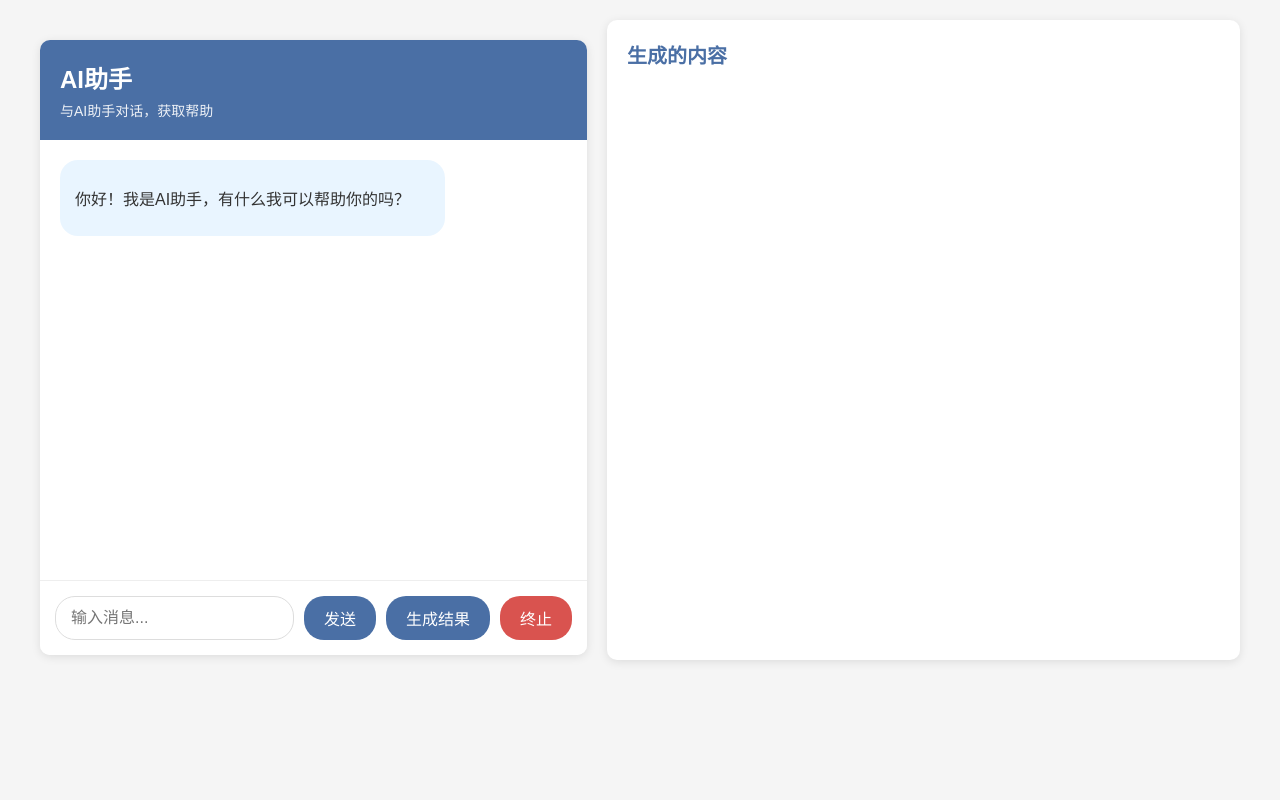
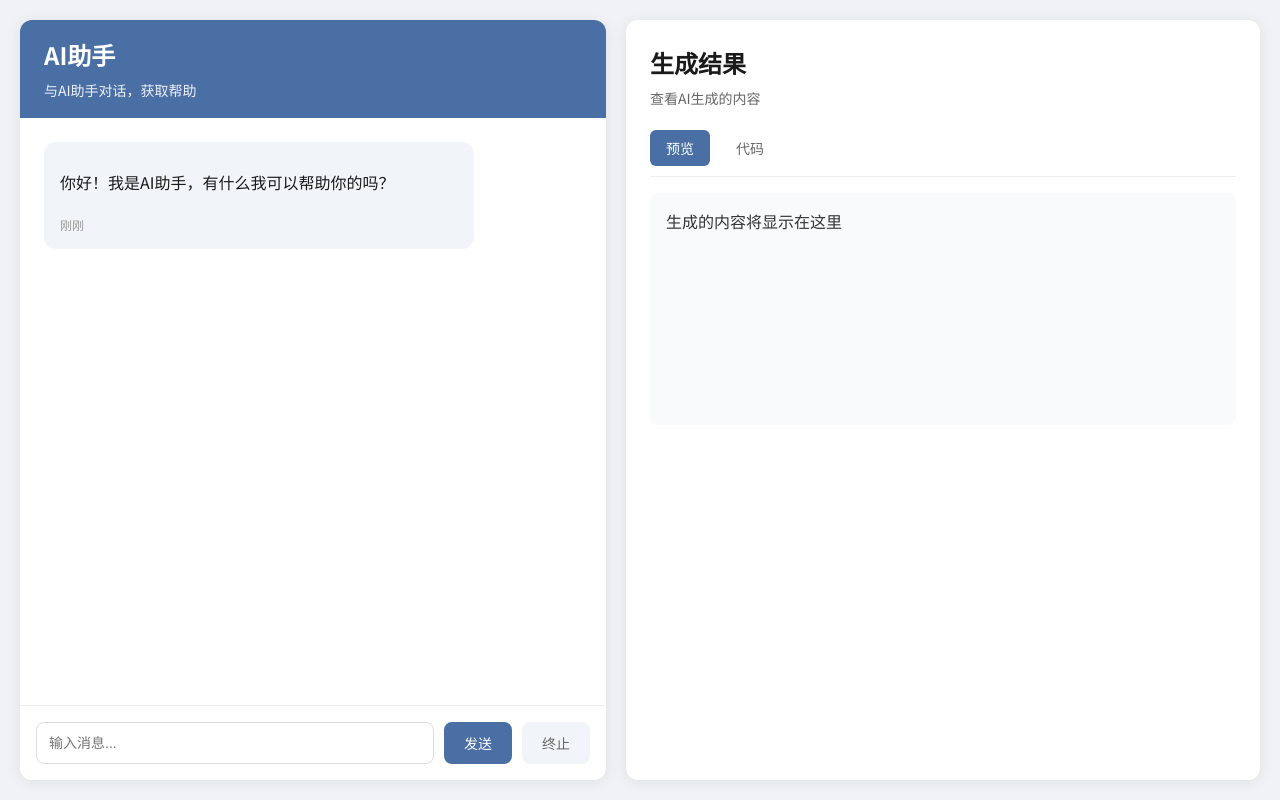
Before and after one commit to wyp512/new_chat, a website: page views/index.html in a window 1280 px wide. Drawn offline with nearby package versions, Linux system fonts and the light colour scheme.

Commit message:
修改了前端页面样式，去掉了部分功能按钮

```diff
--- a/public/css/style.css
+++ b/public/css/style.css
@@ -1,145 +1,239 @@
+/* 基础样式 */
 body {
-    font-family: 'Arial', sans-serif;
+    font-family: 'Noto Sans SC', sans-serif;
     margin: 0;
-    padding: 0;
-    background-color: #f5f5f5;
+    padding: 20px;
+    background-color: #f0f2f5;
     color: #333;
+    line-height: 1.6;
 }
 
+/* 主容器布局 */
+.main-container {
+    display: flex;
+    gap: 20px;
+    max-width: 1600px;
+    margin: 0 auto;
+    height: calc(100vh - 40px);
+}
+
+/* 左侧聊天区域 */
 .chat-container {
-    max-width: 800px;
-    margin: 20px auto;
+    flex: 1;
     background-color: white;
-    border-radius: 10px;
-    box-shadow: 0 2px 10px rgba(0, 0, 0, 0.1);
+    border-radius: 12px;
+    box-shadow: 0 2px 15px rgba(0, 0, 0, 0.08);
     overflow: hidden;
+    display: flex;
+    flex-direction: column;
+    min-width: 400px;
 }
 
 .chat-header {
-    padding: 20px;
+    padding: 16px 24px;
     background-color: #4a6fa5;
     color: white;
 }
 
-.chat-header h1 {
+.header-content h1 {
     margin: 0;
     font-size: 24px;
 }
 
-.chat-header p {
+.header-content p {
     margin: 5px 0 0;
     font-size: 14px;
     opacity: 0.9;
 }
 
 .chat-messages {
-    padding: 20px;
-    height: 400px;
+    flex: 1;
+    padding: 24px;
     overflow-y: auto;
-    border-bottom: 1px solid #eee;
+    scroll-behavior: smooth;
 }
 
 .message {
-    margin-bottom: 15px;
-    padding: 10px 15px;
-    border-radius: 18px;
-    max-width: 70%;
+    margin-bottom: 20px;
+    display: flex;
+    flex-direction: column;
+    max-width: 80%;
+}
+
+.message-content {
+    padding: 12px 16px;
+    border-radius: 12px;
+    position: relative;
+}
+
+.message-time {
+    font-size: 12px;
+    color: #999;
+    margin-top: 4px;
 }
 
 .bot-message {
-    background-color: #e9f5ff;
     align-self: flex-start;
-    margin-right: auto;
+}
+
+.bot-message .message-content {
+    background-color: #f1f5f9;
+    color: #1a1a1a;
 }
 
 .user-message {
+    align-self: flex-end;
+}
+
+.user-message .message-content {
     background-color: #4a6fa5;
     color: white;
-    align-self: flex-end;
-    margin-left: auto;
-}
-
-.generated-content {
-    padding: 20px;
-    border-bottom: 1px solid #eee;
-    background-color: #f9f9f9;
-    display: none;
 }
 
 .input-area {
+    padding: 16px;
+    border-top: 1px solid #eee;
     display: flex;
-    padding: 15px;
-    background-color: white;
+    gap: 10px;
 }
 
-.input-area input {
+#user-input {
     flex: 1;
-    padding: 10px 15px;
+    padding: 12px;
     border: 1px solid #ddd;
-    border-radius: 20px;
+    border-radius: 8px;
+    font-size: 14px;
     outline: none;
-    font-size: 16px;
+    transition: border-color 0.3s;
 }
 
-.input-area button {
-    margin-left: 10px;
-    padding: 10px 20px;
+#user-input:focus {
+    border-color: #4a6fa5;
+}
+
+button {
+    padding: 0 20px;
+    border: none;
+    border-radius: 8px;
+    font-size: 14px;
+    cursor: pointer;
+    transition: background-color 0.3s;
+}
+
+#send-button {
     background-color: #4a6fa5;
     color: white;
-    border: none;
-    border-radius: 20px;
-    cursor: pointer;
-    font-size: 16px;
 }
 
-.input-area button:hover {
-    background-color: #3a5a80;
+#send-button:hover {
+    background-color: #3d5d8f;
 }
 
-.input-area button#stop-button {
-    background-color: #d9534f;
+#stop-button {
+    background-color: #f1f5f9;
+    color: #666;
 }
 
-.input-area button#stop-button:hover {
-    background-color: #c9302c;
+#stop-button:hover {
+    background-color: #e2e8f0;
 }
 
-/* 预览和代码样式 */
-.preview-tab, .code-tab {
-    padding: 10px;
-    margin-top: 10px;
-    background-color: white;
-    border: 1px solid #ddd;
-    border-radius: 5px;
+/* 右侧结果展示区域 */
+.result-container {
+    flex: 1;
+    background: white;
+    border-radius: 12px;
+    box-shadow: 0 2px 15px rgba(0, 0, 0, 0.08);
+    padding: 24px;
+    display: flex;
+    flex-direction: column;
+    min-width: 400px;
 }
 
-/* 主容器布局 */
-.main-container {
-    display: flex;
-    max-width: 1200px;
-    margin: 20px auto;
-    gap: 20px;
+.result-container h2 {
+    margin: 0;
+    font-size: 24px;
+    color: #1a1a1a;
 }
 
-/* 生成展示框样式 */
-.display-container {
-    flex: 1;
-    background-color: #ffffff;
-    border-radius: 10px;
-    box-shadow: 0 2px 10px rgba(0, 0, 0, 0.1);
-    padding: 20px;
-    overflow-y: auto;
-    max-height: 600px;
+.subtitle {
+    margin: 5px 0 20px;
+    color: #666;
+    font-size: 14px;
 }
 
-.display-container h2 {
-    margin-top: 0;
-    font-size: 20px;
-    color: #4a6fa5;
+/* 标签页样式 */
+.tabs {
+    display: flex;
+    gap: 10px;
+    margin-bottom: 16px;
+    border-bottom: 1px solid #eee;
+    padding-bottom: 10px;
 }
 
-#generated-content {
-    margin-top: 10px;
-    font-size: 16px;
-    color: #333;
+.tab-button {
+    background: none;
+    border: none;
+    padding: 8px 16px;
+    font-size: 14px;
+    color: #666;
+    cursor: pointer;
+    border-radius: 6px;
 }
+
+.tab-button:hover {
+    background-color: #f1f5f9;
+}
+
+.tab-button.active {
+    background-color: #4a6fa5;
+    color: white;
+}
+
+.tab-content {
+    flex: 1;
+    overflow: hidden;
+}
+
+.tab-pane {
+    display: none;
+    height: 100%;
+    overflow-y: auto;
+}
+
+.tab-pane.active {
+    display: block;
+}
+
+.preview-content {
+    padding: 16px;
+    background-color: #f8fafc;
+    border-radius: 8px;
+    min-height: 200px;
+}
+
+.code-content {
+    padding: 16px;
+    background-color: #1a1a1a;
+    color: #fff;
+    border-radius: 8px;
+    font-family: monospace;
+    white-space: pre-wrap;
+    min-height: 200px;
+}
+
+/* 查看思考过程按钮 */
+.view-thoughts-button {
+    align-self: flex-start;
+    margin-top: 8px;
+    padding: 6px 12px;
+    font-size: 12px;
+    background-color: transparent;
+    color: #4a6fa5;
+    border: 1px solid #4a6fa5;
+    border-radius: 4px;
+}
+
+.view-thoughts-button:hover {
+    background-color: #f1f5f9;
+}
--- a/public/js/script.js
+++ b/public/js/script.js
@@ -2,11 +2,13 @@ document.addEventListener('DOMContentLoaded', function() {
     const chatMessages = document.getElementById('chat-messages');
     const userInput = document.getElementById('user-input');
     const sendButton = document.getElementById('send-button');
-    const generateButton = document.getElementById('generate-button');
     const generatedContent = document.getElementById('generated-content');
-    const stopButton = document.getElementById('stop-button'); // 添加终止按钮
+    const generatedCode = document.getElementById('generated-code');
+    const stopButton = document.getElementById('stop-button');
+    const tabButtons = document.querySelectorAll('.tab-button');
+    const tabPanes = document.querySelectorAll('.tab-pane');
 
-    let abortController; // 用于终止生成内容的控制器
+    let abortController;
 
     // 发送消息函数
     async function sendMessage() {
@@ -33,62 +35,15 @@ document.addEventListener('DOMContentLoaded', function() {
             const data = await response.json();
 
             // 添加AI回复到聊天界面
-            addMessage(data.reply, 'bot');
+            addMessage(data.reply, 'bot', data.thoughts);
+
+            // 清空右侧展示区
+            generatedContent.style.display = 'none';
+            generatedContent.innerHTML = '';
+
         } catch (error) {
             console.error('Error:', error);
             addMessage('抱歉，发生了错误，请稍后再试。', 'bot');
-        }
-    }
-
-    // 生成内容函数
-    async function generateContent() {
-        const message = userInput.value.trim();
-        if (message === '') {
-            alert('请输入内容后再生成结果！'); // 添加提示
-            return;
-        }
-
-        abortController = new AbortController(); // 创建新的控制器
-
-        try {
-            // 调用后端API生成内容
-            const response = await fetch('/api/generate', {
-                method: 'POST',
-                headers: {
-                    'Content-Type': 'application/json',
-                },
-                body: JSON.stringify({ message }),
-                signal: abortController.signal // 绑定控制器信号
-            });
-
-            if (!response.ok) {
-                const errorData = await response.json();
-                throw new Error(errorData.error || '生成内容请求失败');
-            }
-
-            const data = await response.json();
-
-            // 显示生成的内容
-            generatedContent.style.display = 'block';
-            generatedContent.innerHTML = `
-                <h3>这是基于你的提问 "${message}" 生成的内容示例</h3>
-                <div class="preview-tab">
-                    ${marked.parse(data.content || '这是基于你的提问生成的示例内容。')} <!-- 修复调用方式 -->
-                </div>
-                <div class="code-tab">
-                    <pre>${data.code || 'console.log("这是基于你的提问生成的代码示例");'}</pre>
-                </div>
-            `;
-        } catch (error) {
-            if (error.name === 'AbortError') {
-                console.log('生成内容请求已被终止');
-                generatedContent.style.display = 'block';
-                generatedContent.innerHTML = `<p>生成内容已被终止。</p>`;
-            } else {
-                console.error('Error:', error);
-                generatedContent.style.display = 'block';
-                generatedContent.innerHTML = `<p>生成内容时出错：${error.message}</p>`; // 显示详细错误信息
-            }
         }
     }
 
@@ -100,30 +55,93 @@ document.addEventListener('DOMContentLoaded', function() {
         }
     }
 
+    // 获取格式化的时间
+    function getFormattedTime() {
+        const now = new Date();
+        return now.toLocaleTimeString('zh-CN', { hour: '2-digit', minute: '2-digit' });
+    }
+
+    // 存储每条消息的思考过程
+    const messageThoughts = new Map();
+
     // 添加消息到聊天界面
-    function addMessage(text, sender) {
+    function addMessage(text, sender, thoughts = null) {
         const messageDiv = document.createElement('div');
         messageDiv.classList.add('message', `${sender}-message`);
-        messageDiv.innerHTML = `<p>${text}</p>`;
+
+        const messageContent = document.createElement('div');
+        messageContent.classList.add('message-content');
+        messageContent.innerHTML = `<p>${text}</p>`;
+
+        const timeSpan = document.createElement('span');
+        timeSpan.classList.add('message-time');
+        timeSpan.textContent = getFormattedTime();
+
+        messageContent.appendChild(timeSpan);
+        messageDiv.appendChild(messageContent);
+
+        // 为AI回复添加查看思考过程的按钮
+        if (sender === 'bot' && thoughts) {
+            const viewThoughtsButton = document.createElement('button');
+            viewThoughtsButton.classList.add('view-thoughts-button');
+            viewThoughtsButton.textContent = '查看思考过程';
+            viewThoughtsButton.onclick = () => showThoughts(thoughts);
+            messageDiv.appendChild(viewThoughtsButton);
+
+            // 存储这条消息的思考过程
+            messageThoughts.set(messageDiv, thoughts);
+        }
+
         chatMessages.appendChild(messageDiv);
         chatMessages.scrollTop = chatMessages.scrollHeight;
     }
 
+    // 标签页切换功能
+    tabButtons.forEach(button => {
+        button.addEventListener('click', () => {
+            const tabId = button.getAttribute('data-tab');
+
+            // 更新按钮状态
+            tabButtons.forEach(btn => btn.classList.remove('active'));
+            button.classList.add('active');
+
+            // 更新内容显示
+            tabPanes.forEach(pane => {
+                if (pane.id === `${tabId}-tab`) {
+                    pane.classList.add('active');
+                } else {
+                    pane.classList.remove('active');
+                }
+            });
+        });
+    });
+
+    // 显示思考过程函数
+    function showThoughts(thoughts) {
+        if (thoughts && thoughts.length > 0) {
+            // 预览标签显示思考过程
+            const formattedThoughts = thoughts.map(thought => {
+                const safeThought = thought.replace(/</g, '&lt;').replace(/>/g, '&gt;');
+                return `<div class="thought-item">${safeThought}</div>`;
+            }).join('');
+
+            generatedContent.innerHTML = formattedThoughts;
+
+            // 代码标签显示原始内容
+            generatedCode.textContent = thoughts.join('\n');
+
+            // 激活预览标签
+            tabButtons[0].click();
+        }
+    }
+
     // 事件监听
     sendButton.addEventListener('click', sendMessage);
-    generateButton.addEventListener('click', generateContent); // 确保绑定事件
-    stopButton.addEventListener('click', stopGeneration); // 绑定终止按钮事件
+    stopButton.addEventListener('click', stopGeneration);
 
     userInput.addEventListener('keypress', function(e) {
         if (e.key === 'Enter') {
             sendMessage();
         }
     });
-
-    // 添加生成内容的初始HTML结构
-    const generatedContentContainer = document.createElement('div');
-    generatedContentContainer.id = 'generated-content';
-    generatedContentContainer.style.display = 'none';
-    generatedContentContainer.innerHTML = '<p>生成的内容将在这里显示。</p>';
-    document.body.appendChild(generatedContentContainer);
 });
--- a/views/index.html
+++ b/views/index.html
@@ -4,30 +4,30 @@
     <meta charset="UTF-8">
     <meta name="viewport" content="width=device-width, initial-scale=1.0">
     <title>AI助手</title>
-    <!-- 引入样式表 -->
     <link rel="stylesheet" href="/css/style.css">
     <script src="https://cdn.jsdelivr.net/npm/marked/marked.min.js"></script>
+    <link href="https://fonts.googleapis.com/css2?family=Noto+Sans+SC:wght@400;500;700&display=swap" rel="stylesheet">
 </head>
 <body>
-    <!-- 主容器 -->
     <div class="main-container">
-        <!-- 聊天容器 -->
+        <!-- 左侧聊天区域 -->
         <div class="chat-container">
-            <!-- 聊天头部 -->
             <header class="chat-header">
-                <h1>AI助手</h1>
-                <p>与AI助手对话，获取帮助</p>
+                <div class="header-content">
+                    <h1>AI助手</h1>
+                    <p>与AI助手对话，获取帮助</p>
+                </div>
             </header>
 
-            <!-- 聊天消息区域 -->
             <div class="chat-messages" id="chat-messages">
-                <!-- 默认的机器人消息 -->
                 <div class="message bot-message">
-                    <p>你好！我是AI助手，有什么我可以帮助你的吗？</p>
+                    <div class="message-content">
+                        <p>你好！我是AI助手，有什么我可以帮助你的吗？</p>
+                        <span class="message-time">刚刚</span>
+                    </div>
                 </div>
             </div>
 
-            <!-- 输入区域 -->
             <div class="input-area">
                 <input
                     type="text"
@@ -37,21 +37,33 @@
                     aria-label="输入消息"
                 >
                 <button id="send-button" aria-label="发送消息">发送</button>
-                <button id="generate-button" aria-label="生成结果">生成结果</button>
                 <button id="stop-button" aria-label="终止生成">终止</button>
             </div>
         </div>
 
-        <!-- 生成展示框 -->
-        <div class="display-container" id="display-container">
-            <h2>生成的内容</h2>
-            <div id="generated-content" style="display: none;">
-                <p>生成的内容将在这里显示。</p>
+        <!-- 右侧生成结果展示区域 -->
+        <div class="result-container">
+            <h2>生成结果</h2>
+            <p class="subtitle">查看AI生成的内容</p>
+
+            <div class="tabs">
+                <button class="tab-button active" data-tab="preview">预览</button>
+                <button class="tab-button" data-tab="code">代码</button>
+            </div>
+
+            <div class="tab-content">
+                <div id="preview-tab" class="tab-pane active">
+                    <div id="generated-content" class="preview-content">
+                        生成的内容将显示在这里
+                    </div>
+                </div>
+                <div id="code-tab" class="tab-pane">
+                    <pre><code id="generated-code" class="code-content"></code></pre>
+                </div>
             </div>
         </div>
     </div>
 
-    <!-- 引入脚本文件 -->
     <script src="/js/script.js"></script>
 </body>
 </html>
```
Also changed, not shown: server.js (+17 -26 lines).
